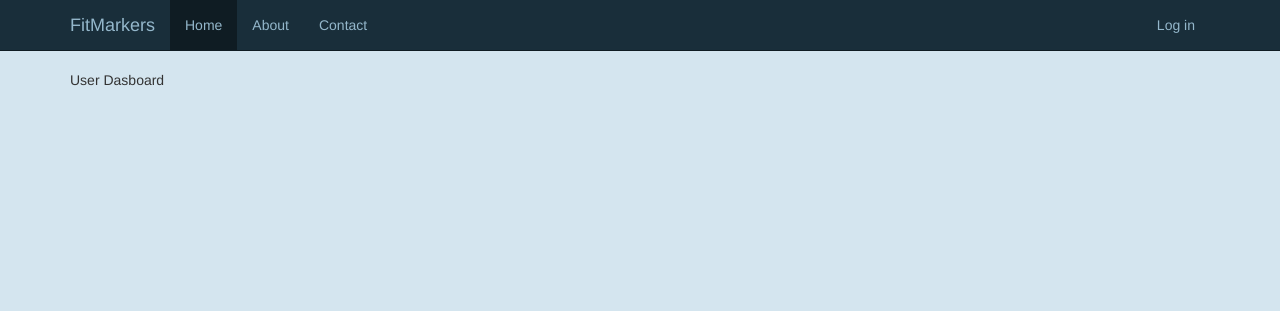
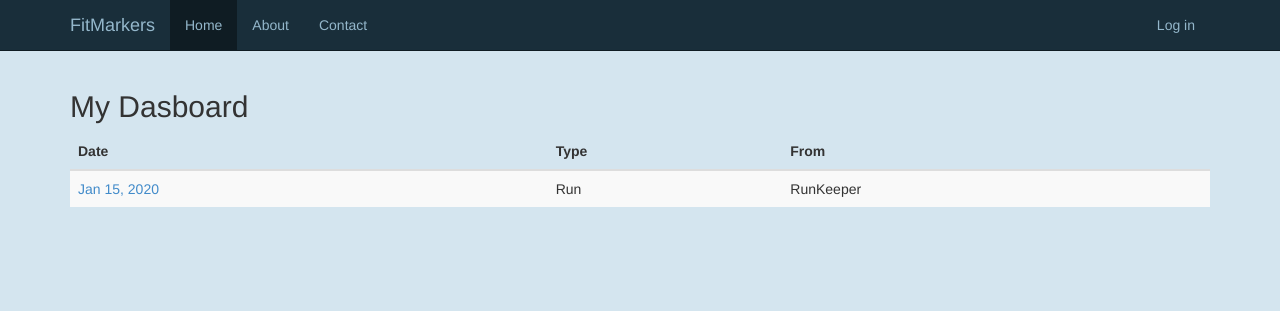
Before and after one commit to JasonSanford/fitmarkers, a Django app: template templates/user_dashboard.html in a window 1280 px wide. Shown: the top 311 px of the page. Run offline with Django 3.2, Linux system fonts and the light colour scheme; the template is opened without the code that fills it: values that come from a table or form of the project are taken from there, others are empty; tables that the repository leaves empty hold one stand-in row (values such as "Sample post"); parts of the project's set-up code (start-up, migrations or seed data) failed here and were passed over; some libraries are stand-ins or nearby versions.

Commit message:
Some work on user dashboard. Showing workouts for now.

```diff
--- a/templates/user_dashboard.html
+++ b/templates/user_dashboard.html
@@ -1,5 +1,34 @@
 {% extends 'base.html' %}
 
 {% block content %}
-User Dasboard
+
+<h2>My Dasboard</h2>
+
+<table class="table table-striped">
+    <thead>
+        <tr>
+            <th>Date</th>
+            <th>Type</th>
+            <th>From</th>
+        </tr>
+    </thead>
+    <tbody>
+        {% for workout in monthly_workouts %}
+        <tr>
+            <td>
+                <a href="{% url 'user_workout' workout.id %}">
+                    {{ workout.start_datetime|date:"M d, Y" }}
+                </a>
+            </td>
+            <td>
+                {{ workout.get_type_display }}
+            </td>
+            <td>
+                {{ workout.get_provider_display }}
+            </td>
+        {% endfor %}
+        </tr>
+    </tbody>
+</table>
+
 {% endblock %}
```
Also changed, not shown: fitmarkers/user/views.py (+10 -2 lines).
